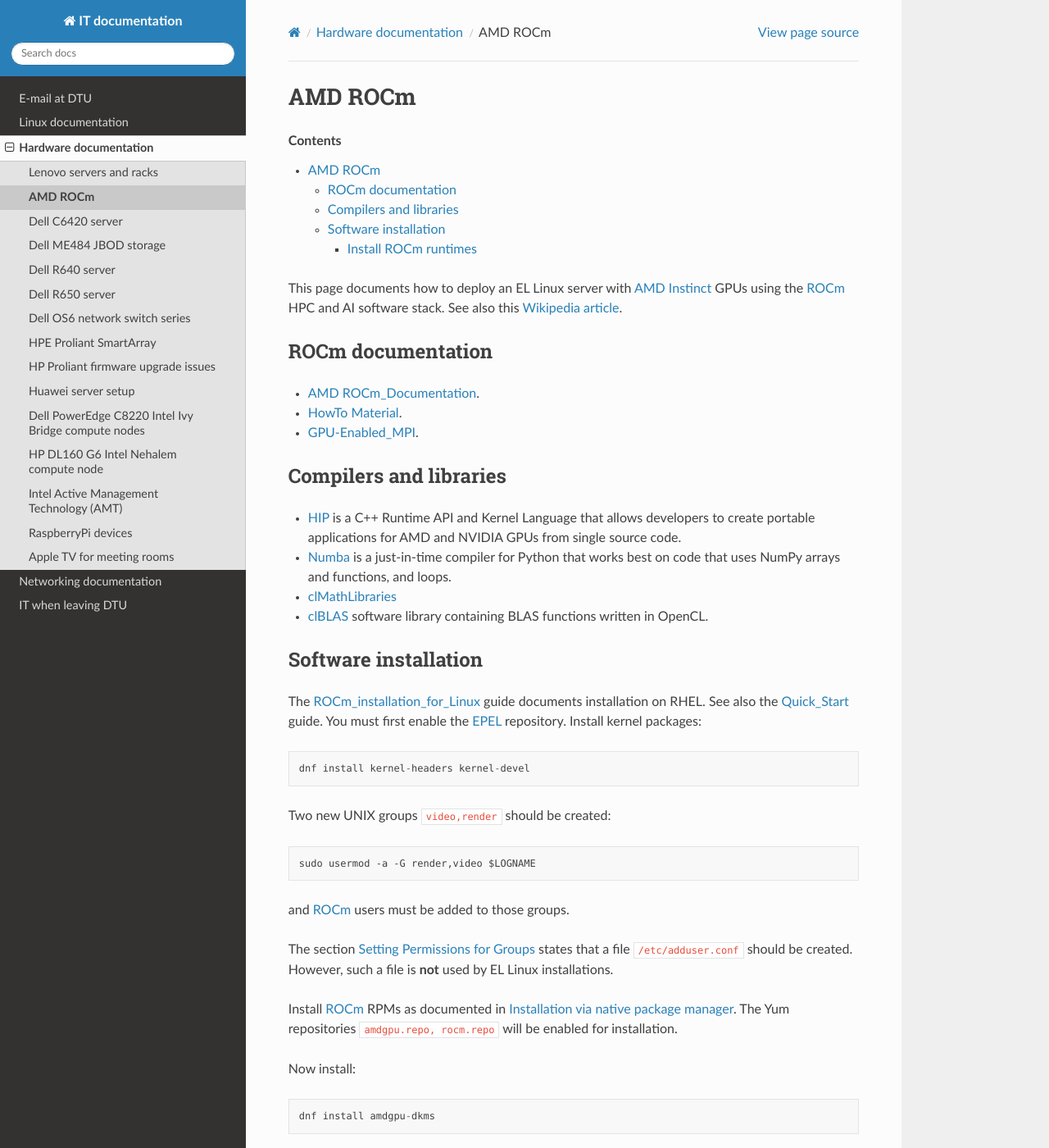
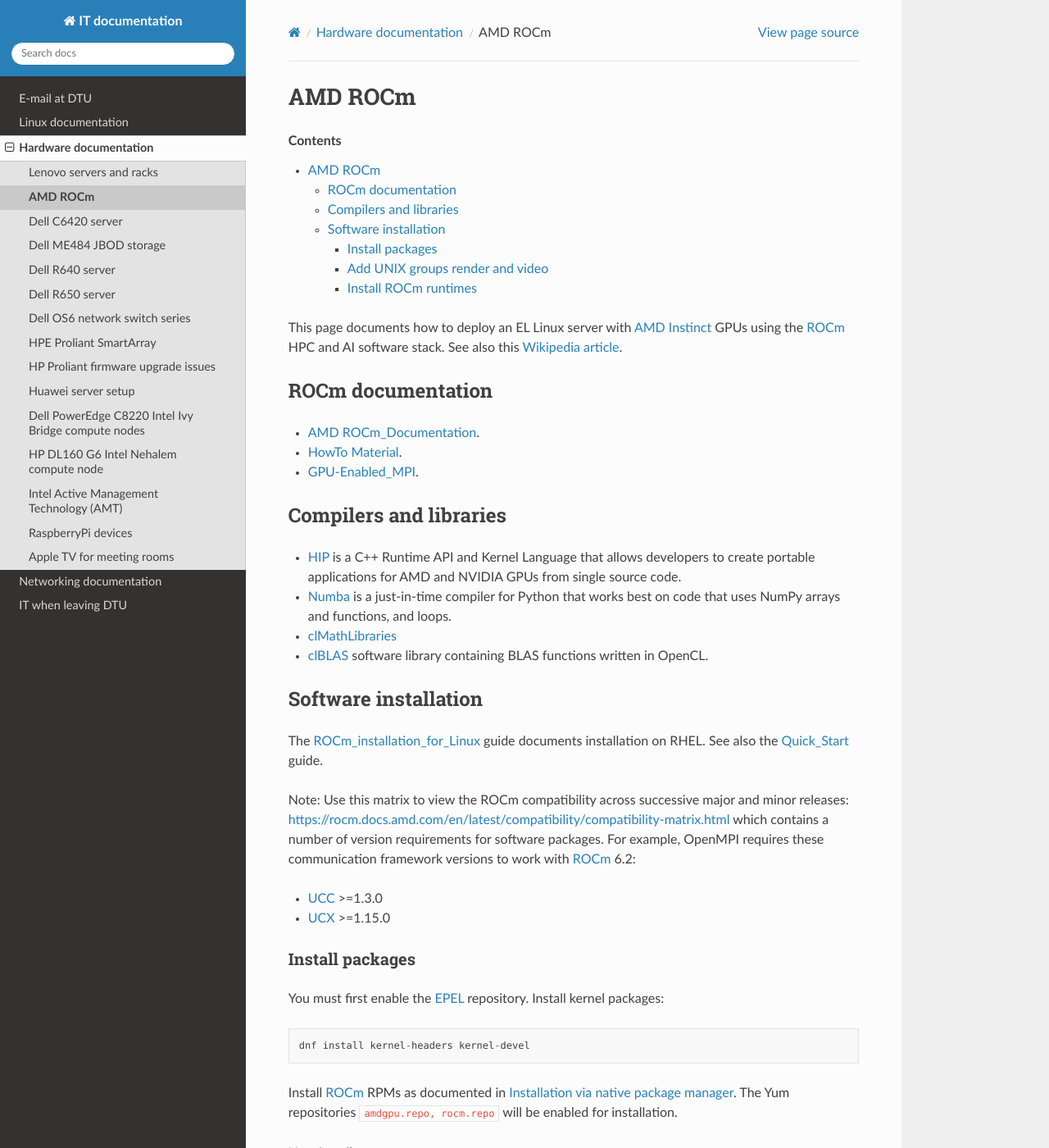
Before and after one commit to OleHolmNielsen/ITwiki, a Sphinx documentation site: the page built from docs/AMD_ROCm.rst, in a window 1280 px wide and 1400 px high. Shown: the whole window at 82% size. Built offline with Sphinx 7.4.7 and the Read the Docs theme 3.1.0, drawn with Linux system fonts in a browser that asks for light colours; some of the changed text lies outside the part shown.

Commit message:
Software installation

```diff
--- a/docs/AMD_ROCm.rst
+++ b/docs/AMD_ROCm.rst
@@ -44,20 +44,25 @@
 
 The ROCm_installation_for_Linux_ guide documents installation on RHEL.
 See also the Quick_Start_ guide.
+
+Note: Use this matrix to view the ROCm compatibility across successive major and minor releases:
+https://rocm.docs.amd.com/en/latest/compatibility/compatibility-matrix.html
+which contains a number of version requirements for software packages.
+For example, OpenMPI requires these communication framework versions to work with ROCm_ 6.2:
+
+* UCC_ >=1.3.0
+* UCX_ >=1.15.0
+
+.. _UCC: https://github.com/ROCm/ucc
+.. _UCX: https://github.com/ROCm/ucx
+
+Install packages
+-----------------
+
 You must first enable the EPEL_ repository.
 Install kernel packages::
 
   dnf install kernel-headers kernel-devel
-
-Two new UNIX groups ``video,render`` should be created::
-
-  sudo usermod -a -G render,video $LOGNAME
-
-and ROCm_ users must be added to those groups.
-
-The section `Setting Permissions for Groups <https://rocm.docs.amd.com/en/latest/deploy/linux/prerequisites.html#setting-permissions-for-groups>`_
-states that a file ``/etc/adduser.conf`` should be created.
-However, such a file is **not** used by EL Linux installations.
 
 Install ROCm_ RPMs as documented in
 `Installation via native package manager <https://rocm.docs.amd.com/projects/install-on-linux/en/latest/install/native-install/index.html>`_.
@@ -102,6 +107,26 @@
 .. _Quick_Start: https://rocm.docs.amd.com/en/latest/deploy/linux/quick_start.html
 .. _EPEL: https://docs.fedoraproject.org/en-US/epel/
 
+Add UNIX groups render and video
+---------------------------------
+
+Two new UNIX groups ``video,render`` should be created::
+
+  sudo usermod -a -G render,video $LOGNAME
+
+and all ROCm_ users must be added to those groups.
+**Note:** If a ``modules`` user is used for building modules, this user must also be added to those groups.
+
+On some Linuxes (unfortunately not EL8 Linux) you can configure all new users to have these groups by appending to the file ``/etc/default/useradd``::
+
+  ADD_EXTRA_GROUPS=1
+  EXTRA_GROUPS=video
+  EXTRA_GROUPS=render
+
+The section `Setting Permissions for Groups <https://rocm.docs.amd.com/en/latest/deploy/linux/prerequisites.html#setting-permissions-for-groups>`_
+states that a file ``/etc/adduser.conf`` should be created.
+However, such a file is **not** used by EL Linux installations.
+
 Install ROCm runtimes
 ---------------------------
 
```
